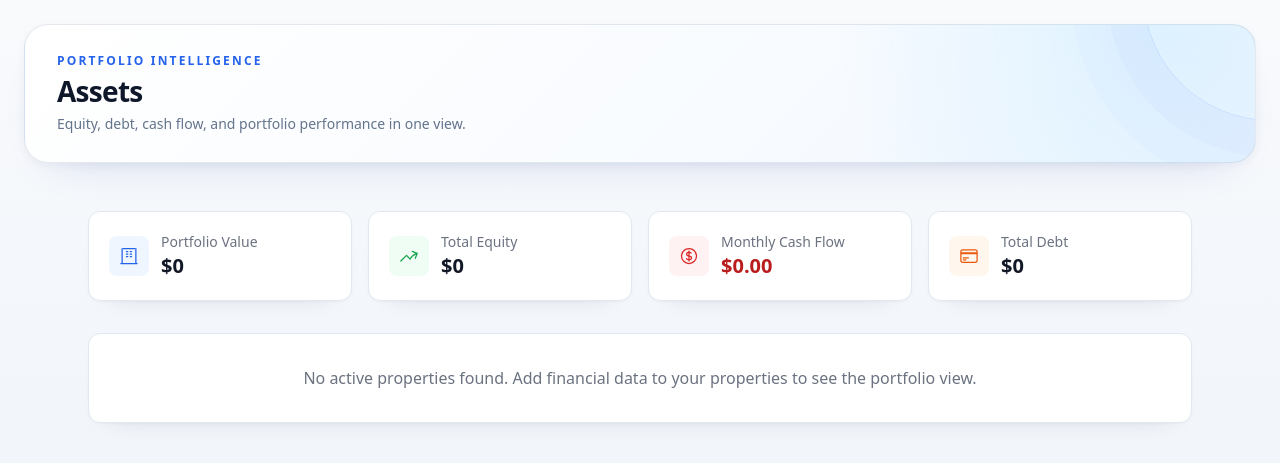
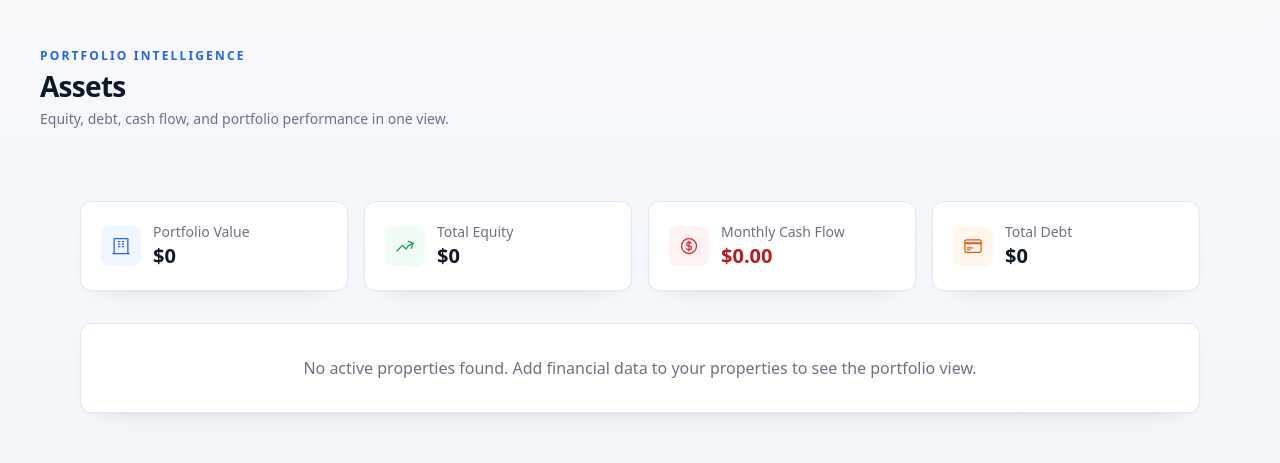
Before and after one commit to tidalpod/h20silobot, a FastAPI app: template webapp/templates/assets/dashboard.html in a window 1280 px wide. Shown: the top 463 px of the page. Run offline with FastAPI, Linux system fonts and the light colour scheme; the template is opened without the code that fills it, so the values that code supplies are empty; some libraries are stand-ins or nearby versions.

Commit message:
Widen assets table layout

```diff
--- a/webapp/templates/assets/dashboard.html
+++ b/webapp/templates/assets/dashboard.html
@@ -35,7 +35,7 @@
 
 {% block header %}
 <header>
-    <div class="mx-auto max-w-7xl px-4 py-6 sm:px-6 lg:px-8">
+    <div class="mx-auto w-full max-w-[1920px] px-3 py-6 sm:px-4 lg:px-6">
         <div class="bd-page-header">
             <div>
                 <p class="text-xs font-semibold uppercase tracking-[0.18em] text-blue-600">Portfolio intelligence</p>
@@ -48,7 +48,7 @@
 {% endblock %}
 
 {% block content %}
-<div class="max-w-7xl mx-auto px-4 sm:px-6 lg:px-8 py-6">
+<div class="mx-auto w-full max-w-[1920px] px-3 py-6 sm:px-4 lg:px-6">
 
     <!-- Summary Cards -->
     <div class="grid grid-cols-1 sm:grid-cols-2 lg:grid-cols-4 gap-4 mb-8">
@@ -118,7 +118,7 @@
     {% else %}
     <div class="bg-white rounded-xl shadow-sm border border-gray-200 overflow-hidden">
         <div class="overflow-x-auto">
-            <table class="min-w-full divide-y divide-gray-200">
+            <table class="w-full min-w-full table-auto divide-y divide-gray-200">
                 <thead class="bg-gray-50">
                     <tr>
                         {{ sort_header('Property', 'property', 'left') }}
@@ -166,7 +166,7 @@
                         <td class="px-4 py-2 text-sm text-right text-gray-700">{{ fmt(p.appraised_value) }}</td>
                         <td class="px-4 py-2 text-sm text-right text-gray-700">{{ fmt(row.equity) }}</td>
                         <td class="px-4 py-2 text-sm text-right text-gray-700">{{ fmt(loan.current_balance if loan else p.loan_balance) }}</td>
-                        <td class="px-4 py-2 text-sm text-left whitespace-nowrap">
+                        <td class="max-w-40 px-4 py-2 text-sm text-left leading-tight">
                             {% if loan and loan.servicer %}
                             <span class="font-medium text-gray-700">{{ loan.servicer }}</span>
                             {% elif loan and loan.status == 'transferred' %}
```
